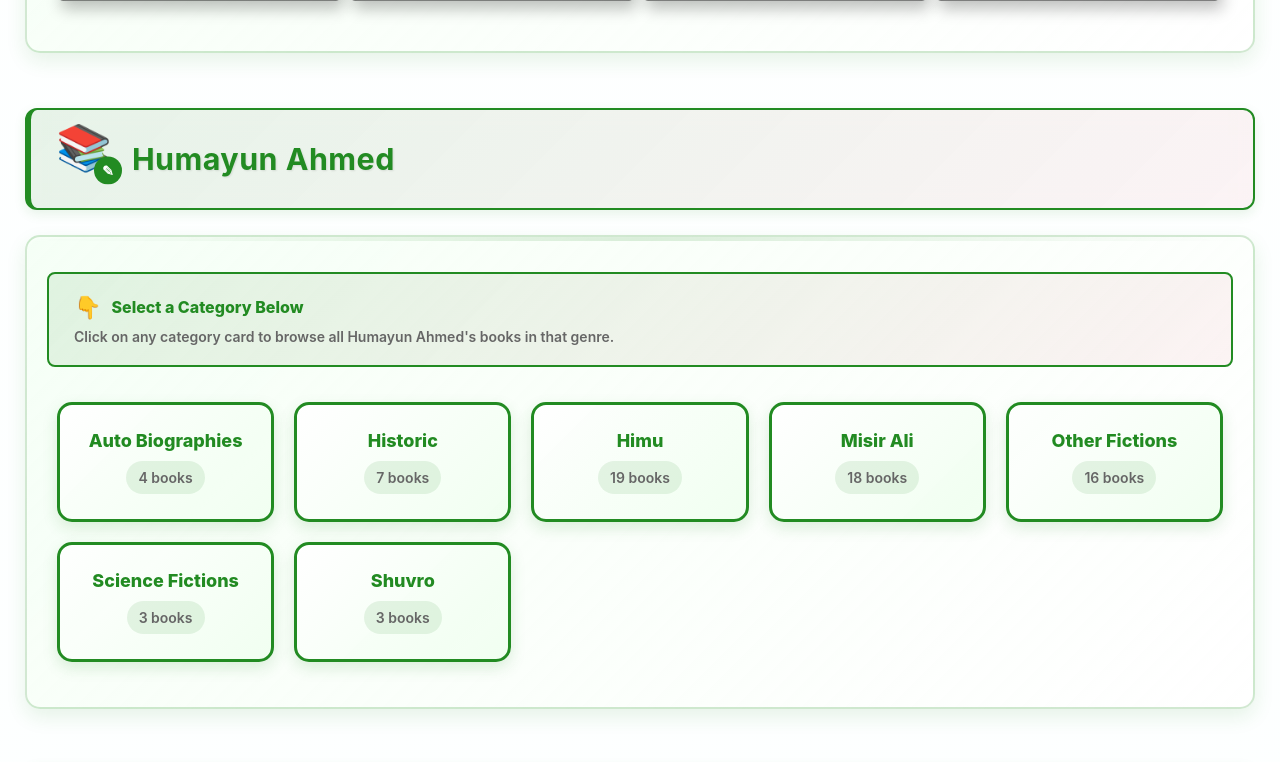
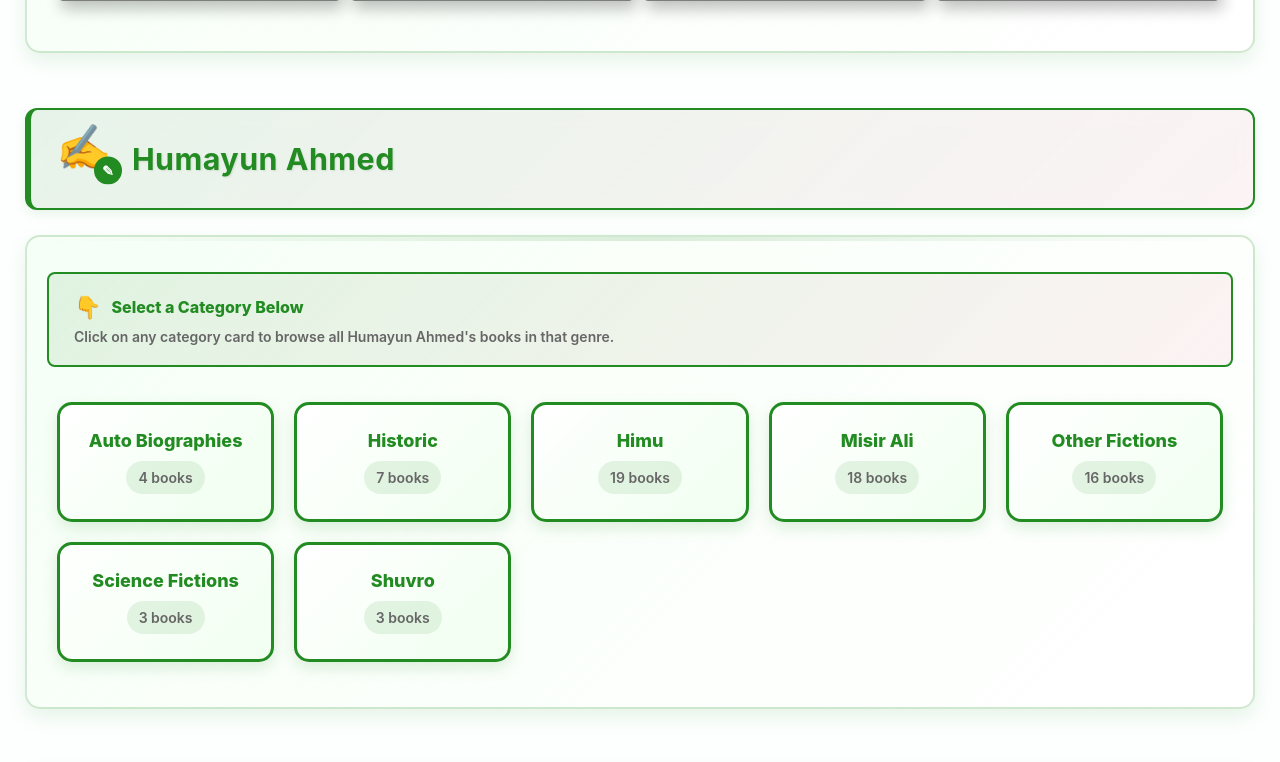
Before and after one commit to tasin-ishraq/Tasin-s_Library-, a plain HTML site: page writers.html in a window 1280 px wide. Shown: the part 3460-4222 px from the top of the page. Drawn offline with Linux system fonts and the light colour scheme.

Commit message:
Update: Enhanced data.js with book catalog updates and refined how-to-use.html guide

```diff
--- a/js/data.js
+++ b/js/data.js
@@ -247,7 +247,7 @@
 
     "Humayun Ahmed": {
         type: "categories",
-        icon: "📚",
+        icon: "✍️",
         categoryIcons: {
             "Auto Biographies": "✍️",
             "Historic": "🏛️",
@@ -345,9 +345,9 @@
         }
     },
 
-    "Zafor Iqbal": {
+    "Muhammed Zafar Iqbal": {
         type: "categories",
-        icon: "🚀",
+        icon: "✍️",
         categoryIcons: {
             "Other Fictions": "📖",
             "Science Fictions": "🌌",
@@ -406,7 +406,7 @@
 
     "Satyajit Roy": {
         type: "categories",
-        icon: "🎬",
+        icon: "✍️",
         categoryIcons: {
             "Tarini Khuro": "🗺️",
             "Feluda": "🕵️",
```
Also changed, not shown: how-to-use.html (+0 -1 lines), GET_FILE_IDs_GUIDE.txt (deleted).
